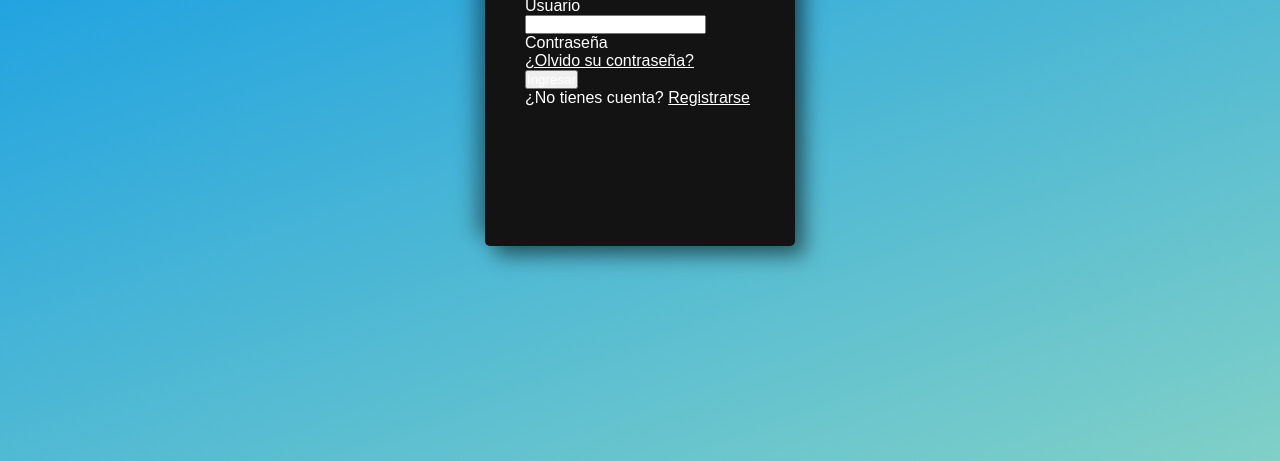
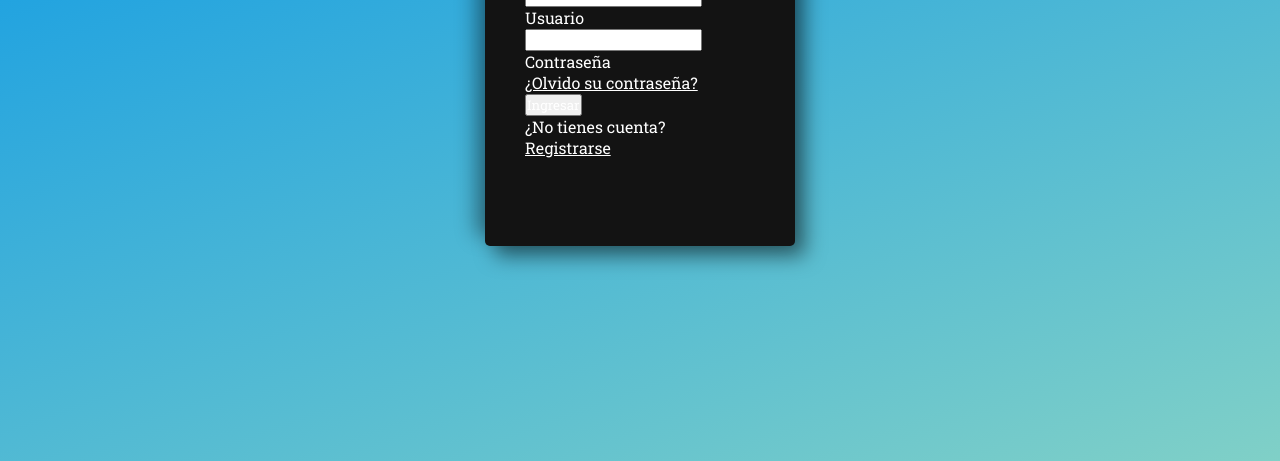
Before and after one commit to PaletaChupada/login_register_form, a plain HTML site: page index.html in a window 1280 px wide. Shown: the part 339-800 px from the top of the page. Drawn offline with Linux system fonts and the light colour scheme.

Commit message:
font added

```diff
--- a/estilos/style_login.css
+++ b/estilos/style_login.css
@@ -1,9 +1,11 @@
+@import url('https://fonts.googleapis.com/css2?family=Roboto+Slab&display=swap');
+
 * {
     margin: 0;
     padding: 0;
     box-sizing: border-box;
     color: white;
-    font-family: "Poppins", sans-serif;
+    font-family: "Roboto Slab", sans-serif;
 }
 
 body{
```
